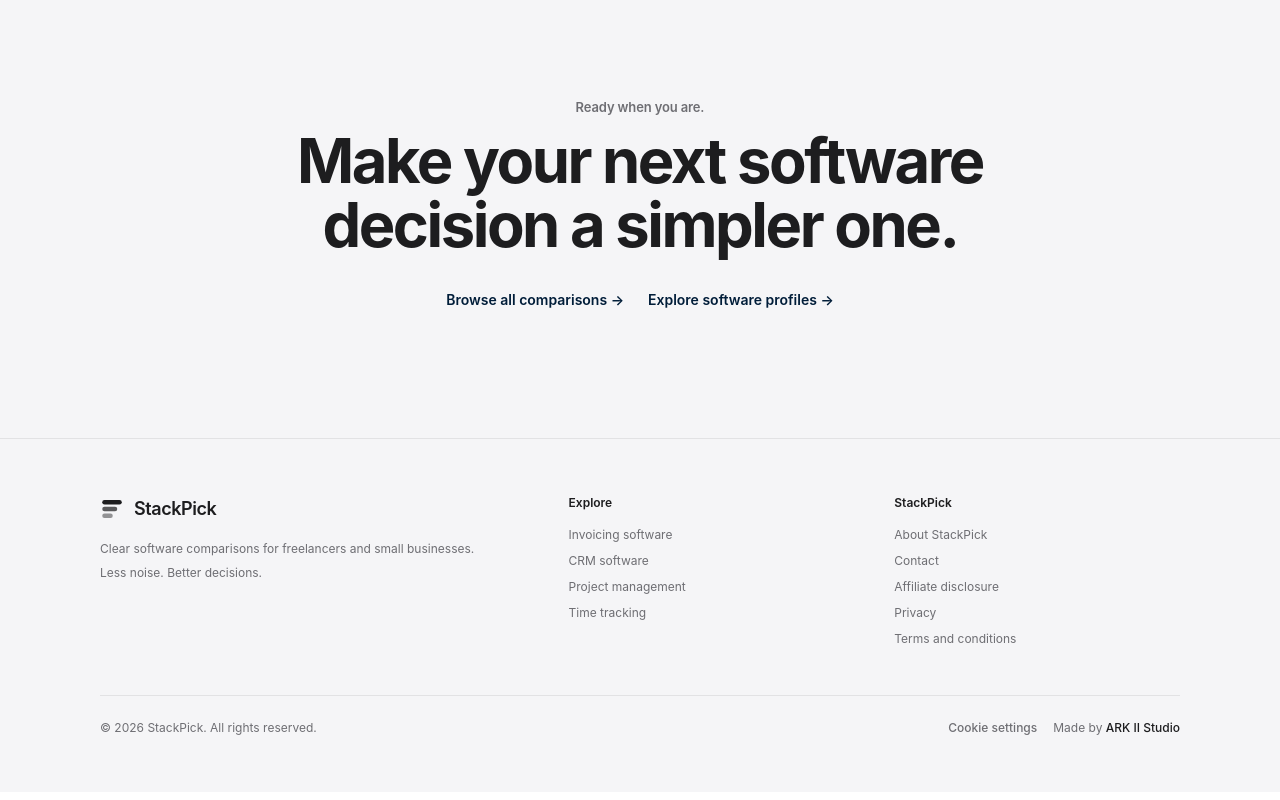
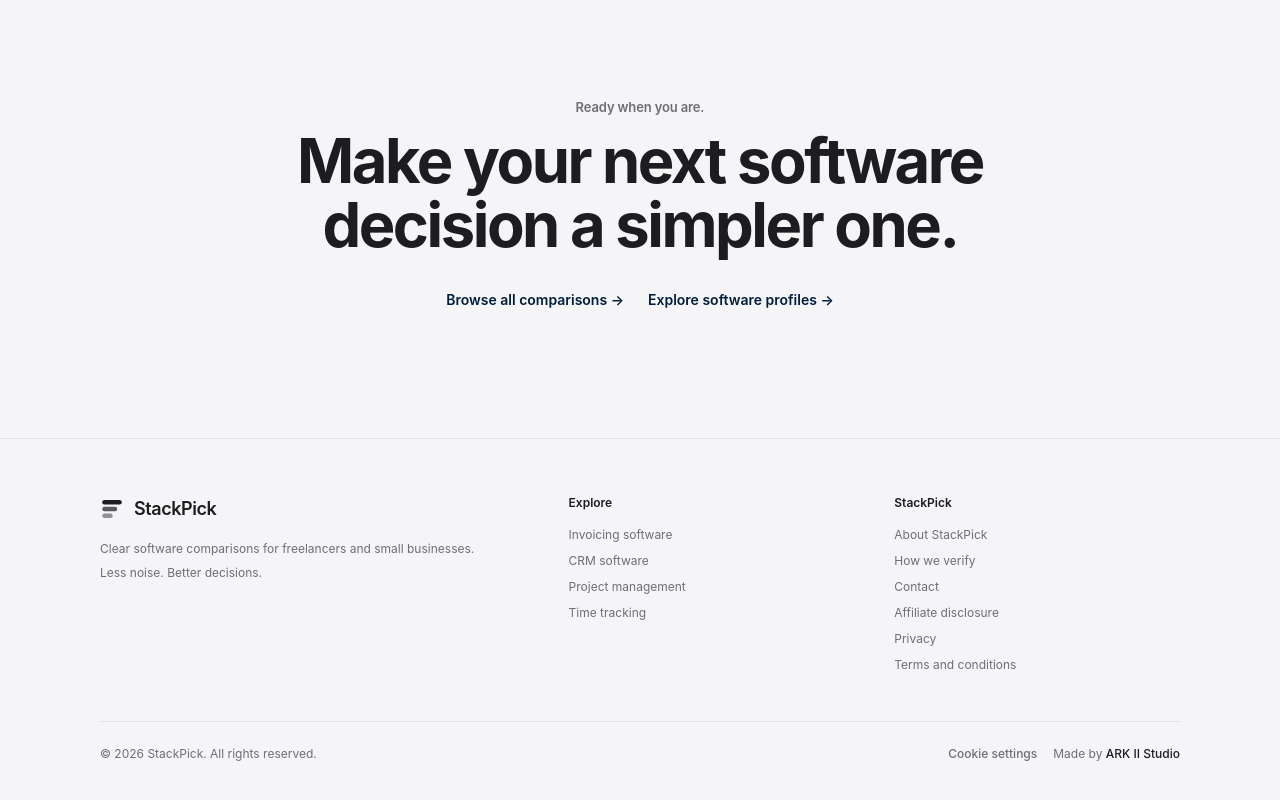
Before and after one commit to LinukaBandara/StackPick, a Next.js app: page / in a window 1280 px wide. Shown: the part 4234-5034 px from the top of the page. Built offline with nearby package versions, Linux system fonts and the light colour scheme; no server answers.

Commit message:
Link editorial methodology from site footer

```diff
--- a/components/Footer.tsx
+++ b/components/Footer.tsx
@@ -20,6 +20,7 @@ const EXPLORE_LINKS = [
 
 const COMPANY_LINKS = [
   { href: "/about", label: "About StackPick" },
+  { href: "/how-we-verify", label: "How we verify" },
   { href: "/contact", label: "Contact" },
   { href: "/affiliate-disclosure", label: "Affiliate disclosure" },
   { href: "/privacy", label: "Privacy" },
```
Lines whose indentation alone changed are shown as unchanged.
